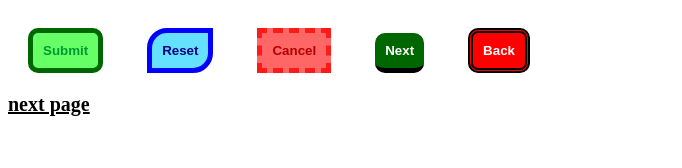
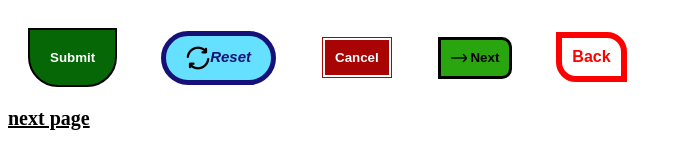
Before and after one commit to shravani0804/css-cards, a plain HTML site: page index.html in a window 1280 px wide. Shown: the whole page, without its empty margins (0-682 px from the left). Drawn offline with Linux system fonts and the light colour scheme.

Commit message:
new buttons added

```diff
--- a/index.html
+++ b/index.html
@@ -3,35 +3,40 @@
 <head>
    <title>css buttons</title>
   <style>
-         #submit{
+    #submit{
         border-style:solid;
-        border-width:5px ;
-        border-radius:10px;
-        border-color: #006600;
-        background-color: #66ff66;
-        color:#009933;
+        border-width:2px ;
+        border-radius:0px 0px 30px 30px;
+        border-color: #000;
+        background-color:#056705;
+        color:#fff;
         font-weight: bold;
         margin:20px;
-        padding:10px;
+        padding:20px;
     }
     #reset{
         border-style:solid;
-        border-width:5px ;
-        border-radius:20px 0px 20px 0px;
-        border-color:blue;
+        border-width:5px;
+        border-radius:70px 70px 70px 70px;
+        border-color:#161179;;
         background-color:#66e0ff;
-        color:navy;
+        color:#161179;
+        font-size:15px;
         font-weight: bold;
+        font-style:italic;
         margin:20px;
-        padding:10px;
+        padding-top:10px;
+        padding-bottom:10px;
+        padding-right:20px;
+        padding-left:20px;
 
     }
     #cancel{
-        border-style:dashed;
+        border-style:double;
         border-width:5px ;
-        border-color:#ff1a1a;
-        background-color:#ff6666;
-        color:#b30000;
+        border-color:#fff;
+        background-color:#a80404;
+        color:#fff;
         font-weight: bold;
         margin:20px;
         padding:10px;
@@ -39,12 +44,10 @@
 
     }
     #next{
-        border-style:solid;
-        border-width:0px 0px 5px 0px ;
-        border-radius:10px;
-        border-color: #000;
-        background-color:#006600;
-        color:#ffffff;
+        border:solid black;
+        border-radius: 0px 10px 10px 0px;
+        background-color:#29a510;
+        color:#000;
         font-weight: bold;
         margin:20px;
         padding:10px;
@@ -52,13 +55,14 @@
 
     }
     #back{
-        border-style:double;
-        border-width:5px ;
-        border-radius:10px;
-        border-color: #000;
-        background-color: #ff0000;
-        color:#ffffff;
-        font-weight: bold;
+        border-style:solid;
+        border-width:6px ;
+        border-radius:0px 20px 0px 20px;
+        border-color: #ff0000;
+        background-color:#fff;
+        color:#ff0000;
+        font-weight: bolder;
+        font-size: medium;
         margin:20px;
         padding:10px;
 
@@ -77,9 +81,9 @@
 </head>
 <body>
     <button id="submit">Submit</button>
-    <button id="reset">Reset</button>
+    <button id="reset"><img src="./images/refresh.png" id="img1" >Reset</button>
     <button id="cancel">Cancel</button>
-    <button id="next">Next</button>
+    <button id="next"><img src="./images/arrow-right.png" id="img1" >&nbsp;Next</button>
     <button id="back">Back</button>
     <br>
     <a href="cards.html">next page</a>
```
Also changed, not shown: images/angle-double-left.png (added), images/arrow-right.png (added), images/left.png (added), images/refresh.png (added), images/right.png (added), 1 other file.
